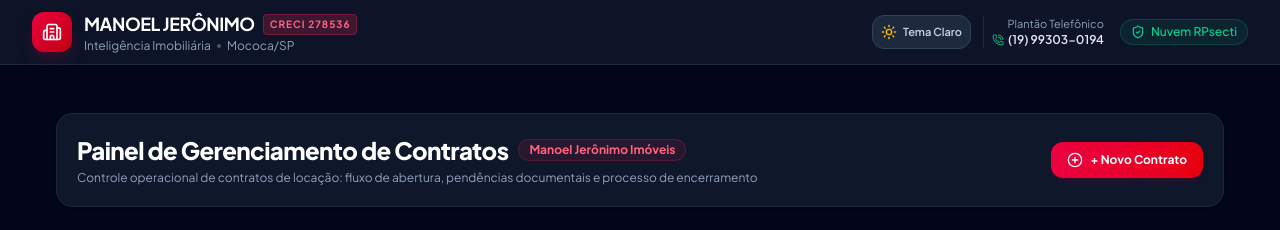
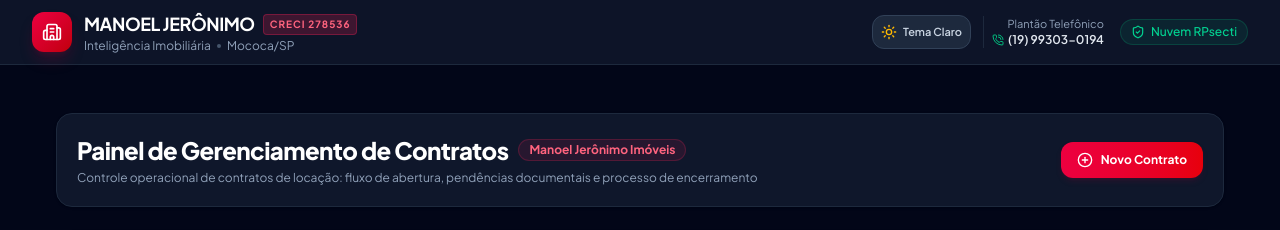
Before and after one commit to Rafapsantoz/REA, a React (Vite) app in the folder rpsec_imobi/: page / in a window 1280 px wide. Shown: the top 230 px of the page. Built offline with nearby package versions, Linux system fonts and the light colour scheme.

Commit message:
fix(imobi): remover sinal de mais duplicado no botao de Novo Contrato

```diff
--- a/rpsec_imobi/src/components/DesktopView.tsx
+++ b/rpsec_imobi/src/components/DesktopView.tsx
@@ -107,7 +107,7 @@ export const DesktopView: React.FC<DesktopViewProps> = ({
           className="px-4 py-2.5 bg-gradient-to-r from-rose-600 to-red-600 hover:from-rose-500 hover:to-red-500 text-white rounded-xl text-xs font-bold flex items-center gap-2 shadow-md shadow-rose-900/20 self-start md:self-auto transition-all cursor-pointer"
         >
           <PlusCircle className="w-4 h-4" />
-          <span>+ Novo Contrato</span>
+          <span>Novo Contrato</span>
         </button>
       </div>
 
```
